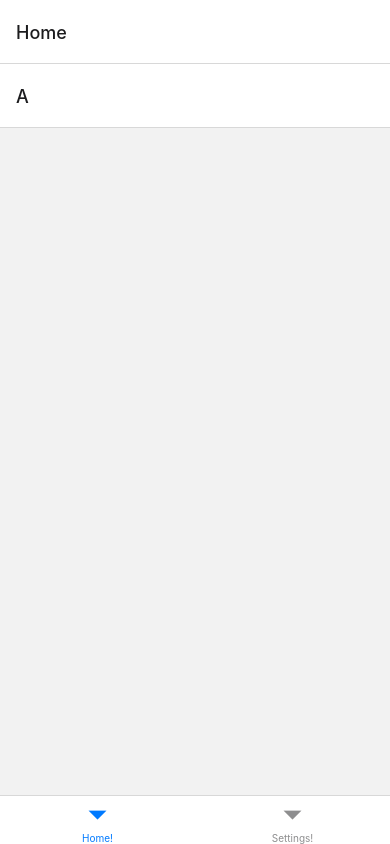
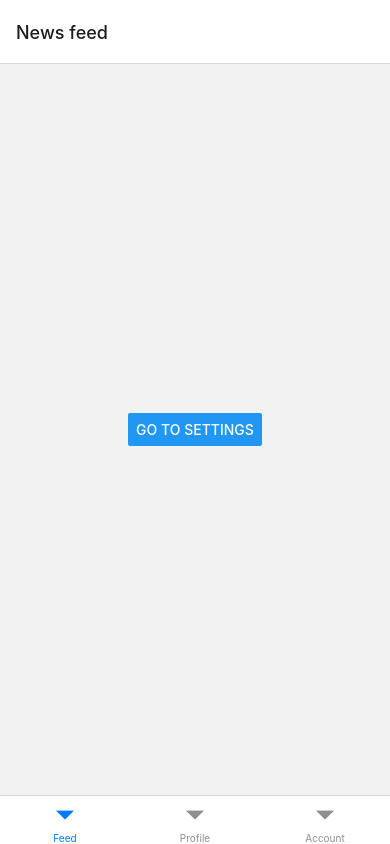
Before and after one commit to crisissettled/devchat_rn, a React Native app: screen / in a window 390 px wide. Built offline with nearby package versions, Linux system fonts and the light colour scheme.

Commit message:
screen options 2

```diff
--- a/App.tsx
+++ b/App.tsx
@@ -1,30 +1,78 @@
-import {Text} from 'react-native';
-import {NavigationContainer} from '@react-navigation/native';
+import * as React from 'react';
+import {View, Button} from 'react-native';
+import {
+  NavigationContainer,
+  getFocusedRouteNameFromRoute,
+} from '@react-navigation/native';
 import {createBottomTabNavigator} from '@react-navigation/bottom-tabs';
+import {createNativeStackNavigator} from '@react-navigation/native-stack';
 
-import HomeStackScreen from './screens/HomeScreen';
-import SettingsStackScreen from './screens/SettingsScreen';
+function getHeaderTitle(route) {
+  // If the focused route is not found, we need to assume it's the initial screen
+  // This can happen during if there hasn't been any navigation inside the screen
+  // In our case, it's "Feed" as that's the first screen inside the navigator
+  const routeName = getFocusedRouteNameFromRoute(route) ?? 'Feed';
+
+  switch (routeName) {
+    case 'Feed':
+      return 'News feed';
+    case 'Profile':
+      return 'My profile';
+    case 'Account':
+      return 'My account';
+  }
+}
+
+function FeedScreen({navigation}) {
+  return (
+    <View style={{flex: 1, alignItems: 'center', justifyContent: 'center'}}>
+      <Button
+        title="Go to Settings"
+        onPress={() => navigation.navigate('Settings')}
+      />
+    </View>
+  );
+}
+
+function ProfileScreen() {
+  return <View />;
+}
+
+function AccountScreen() {
+  return <View />;
+}
+
+function SettingsScreen() {
+  return <View />;
+}
 
 const Tab = createBottomTabNavigator();
+
+function HomeTabs() {
+  return (
+    <Tab.Navigator screenOptions={{headerShown: false}}>
+      <Tab.Screen name="Feed" component={FeedScreen} />
+      <Tab.Screen name="Profile" component={ProfileScreen} />
+      <Tab.Screen name="Account" component={AccountScreen} />
+    </Tab.Navigator>
+  );
+}
+
+const Stack = createNativeStackNavigator();
 
 export default function App() {
   return (
     <NavigationContainer>
-      <Tab.Navigator>
-        <Tab.Screen
+      <Stack.Navigator>
+        <Stack.Screen
           name="Home"
-          component={HomeStackScreen}
-          options={{tabBarLabel: 'Home!'}}
+          component={HomeTabs}
+          options={({route}) => ({
+            headerTitle: getHeaderTitle(route),
+          })}
         />
-        <Tab.Screen
-          name="Settings"
-          component={SettingsStackScreen}
-          options={{
-            tabBarLabel: 'Settings!',
-            headerRight: () => <Text>Hello</Text>,
-          }}
-        />
-      </Tab.Navigator>
+        <Stack.Screen name="Settings" component={SettingsScreen} />
+      </Stack.Navigator>
     </NavigationContainer>
   );
 }
```
